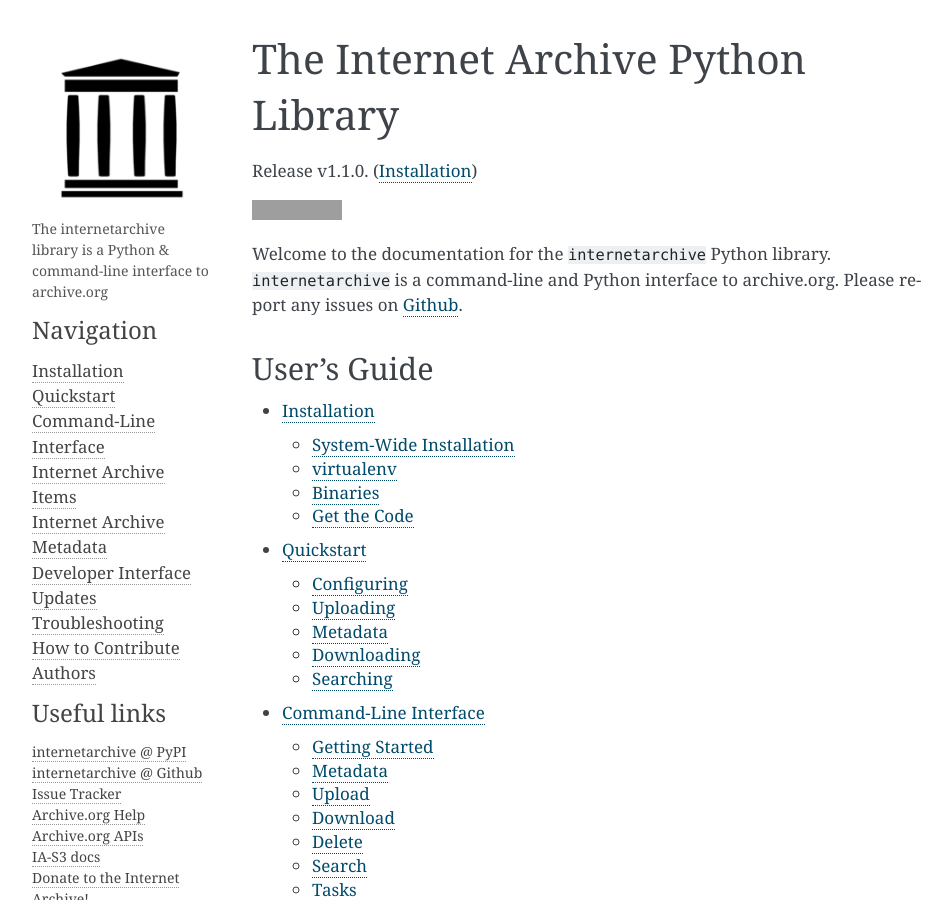
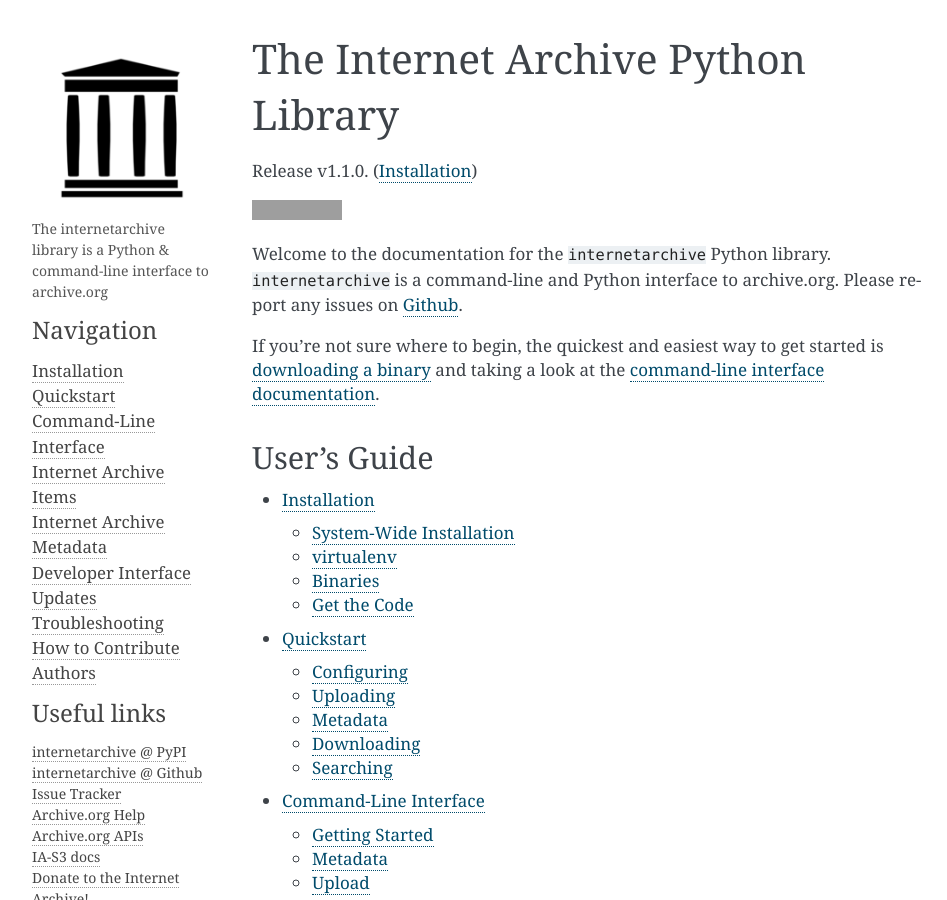
Before and after one commit to jjjake/internetarchive, a Sphinx documentation site: the page built from docs/source/index.rst, in a window 1280 px wide and 900 px high. Shown: the whole window, without its empty margins (148-1095 px from the left). Built offline with Sphinx 7.4.7, drawn with Linux system fonts in a browser that asks for light colours; grey boxes are pictures that could not be loaded.

Commit message:
Added note about where to start for beginners.

```diff
--- a/docs/source/index.rst
+++ b/docs/source/index.rst
@@ -16,6 +16,8 @@
 ``internetarchive`` is a command-line and Python interface to archive.org.
 Please report any issues on `Github <https://github.com/jjjake/internetarchive/issues>`__.
 
+If you're not sure where to begin, the quickest and easiest way to get started is `downloading a binary <installation.html#binaries>`__ and taking a look at the `command-line interface documentation <cli.html>`__.
+
 
 User's Guide
 ------------
```
